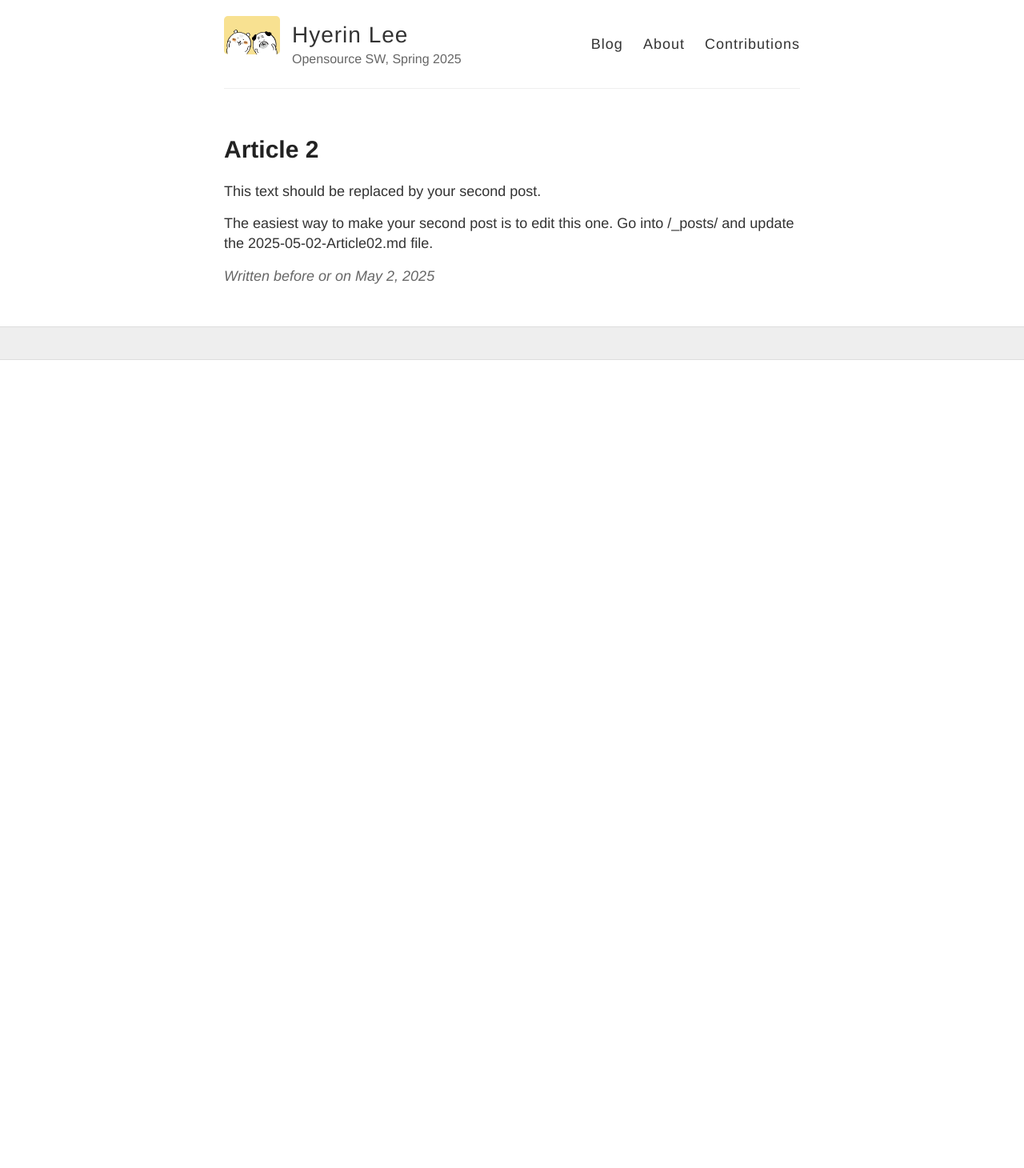
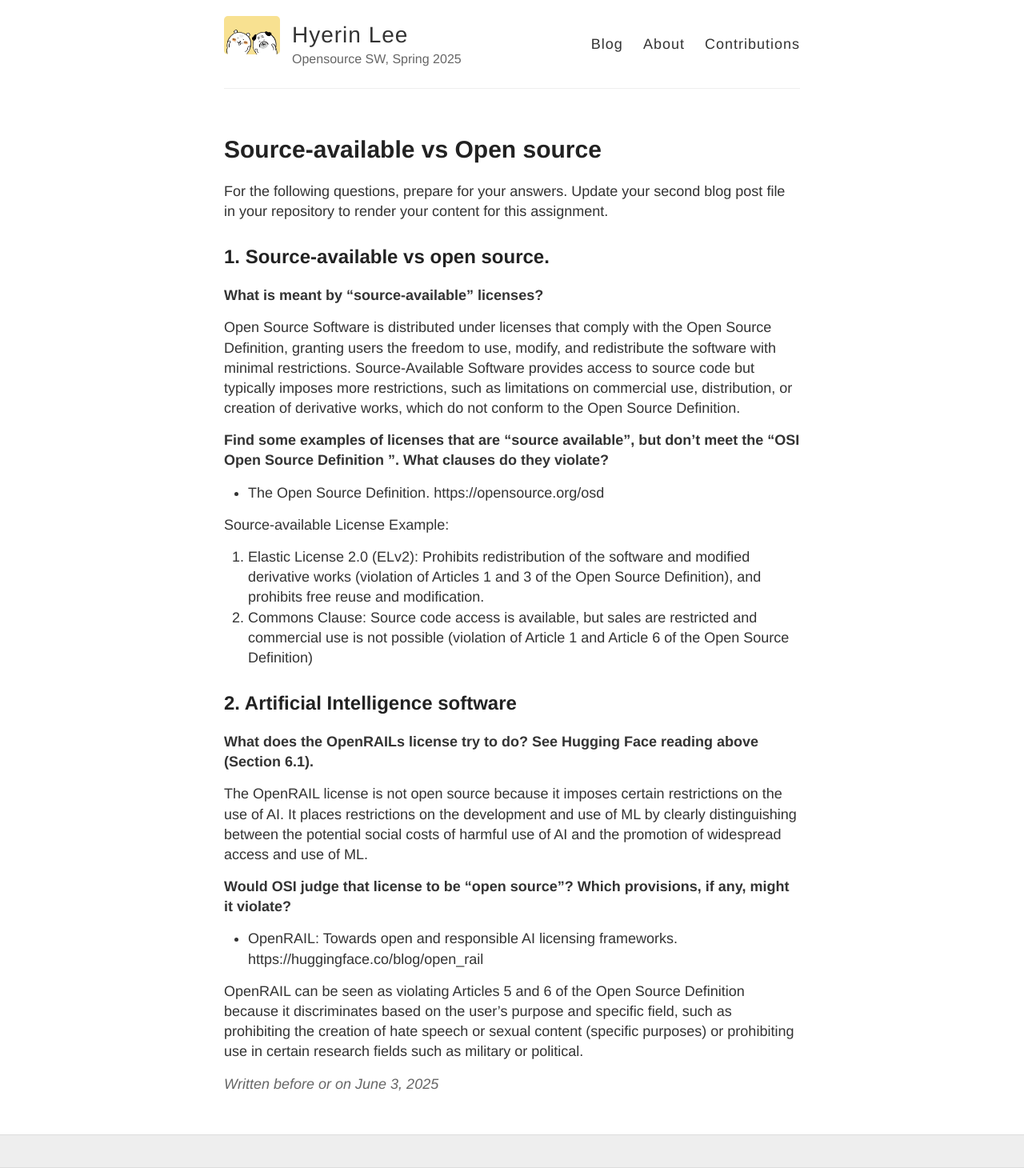
Before and after one commit to IISE-OSS25/nhyxx-blog, a Jekyll site: the page built from _posts/2025-06-03-Article02.md, in a window 1280 px wide. Shown: the whole page at 80% size. Built offline with Jekyll 4.4.1, drawn with Linux system fonts in a browser that asks for light colours; before the commit the page ends 900 px from its top, so only the background shows below that.

Commit message:
Upload Article02

```diff
--- a/_posts/2025-05-02-Article02.md
+++ /dev/null
@@ -1,10 +0,0 @@
----
-layout: post
-title: Article 2
----
-
-
-This text should be replaced by your second post.
-
-The easiest way to make your second post is to edit this one.
-Go into /_posts/ and update the 2025-05-02-Article02.md file.
--- /dev/null
+++ b/_posts/2025-06-03-Article02.md
@@ -0,0 +1,33 @@
+---
+layout: post
+title: Source-available vs Open source
+---
+
+
+For the following questions, prepare for your answers.
+Update your second blog post file in your repository to render your content for this assignment.
+
+## 1. Source-available vs open source.
+
+__What is meant by “source-available” licenses?__
+
+Open Source Software is distributed under licenses that comply with the Open Source Definition, granting users the freedom to use, modify, and redistribute the software with minimal restrictions. Source-Available Software provides access to source code but typically imposes more restrictions, such as limitations on commercial use, distribution, or creation of derivative works, which do not conform to the Open Source Definition.
+
+__Find some examples of licenses that are “source available”, but don’t meet the “OSI Open Source Definition ”. What clauses do they violate?__
+- The Open Source Definition. https://opensource.org/osd
+
+Source-available License Example:
+1.	Elastic License 2.0 (ELv2): Prohibits redistribution of the software and modified derivative works (violation of Articles 1 and 3 of the Open Source Definition), and prohibits free reuse and modification.
+2.	Commons Clause: Source code access is available, but sales are restricted and commercial use is not possible (violation of Article 1 and Article 6 of the Open Source Definition)
+
+
+## 2. Artificial Intelligence software
+
+__What does the OpenRAILs license try to do? See Hugging Face reading above (Section 6.1).__
+
+The OpenRAIL license is not open source because it imposes certain restrictions on the use of AI. It places restrictions on the development and use of ML by clearly distinguishing between the potential social costs of harmful use of AI and the promotion of widespread access and use of ML.
+
+__Would OSI judge that license to be “open source”? Which provisions, if any, might it violate?__
+-	OpenRAIL: Towards open and responsible AI licensing frameworks. https://huggingface.co/blog/open_rail
+
+OpenRAIL can be seen as violating Articles 5 and 6 of the Open Source Definition because it discriminates based on the user's purpose and specific field, such as prohibiting the creation of hate speech or sexual content (specific purposes) or prohibiting use in certain research fields such as military or political.
```
Also changed, not shown: _posts/2025-05-29-Article01.md (+1 -1 lines).
